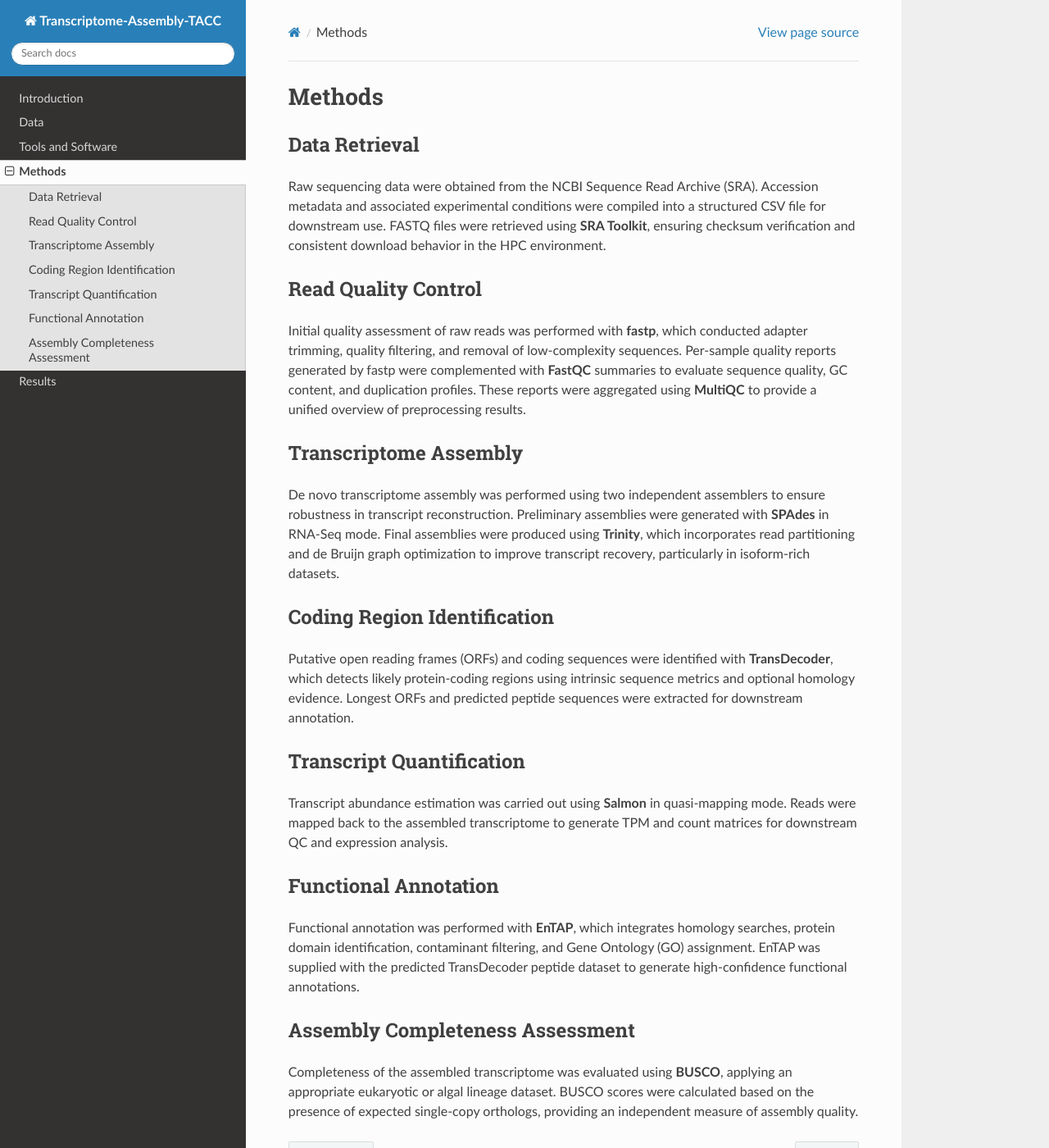
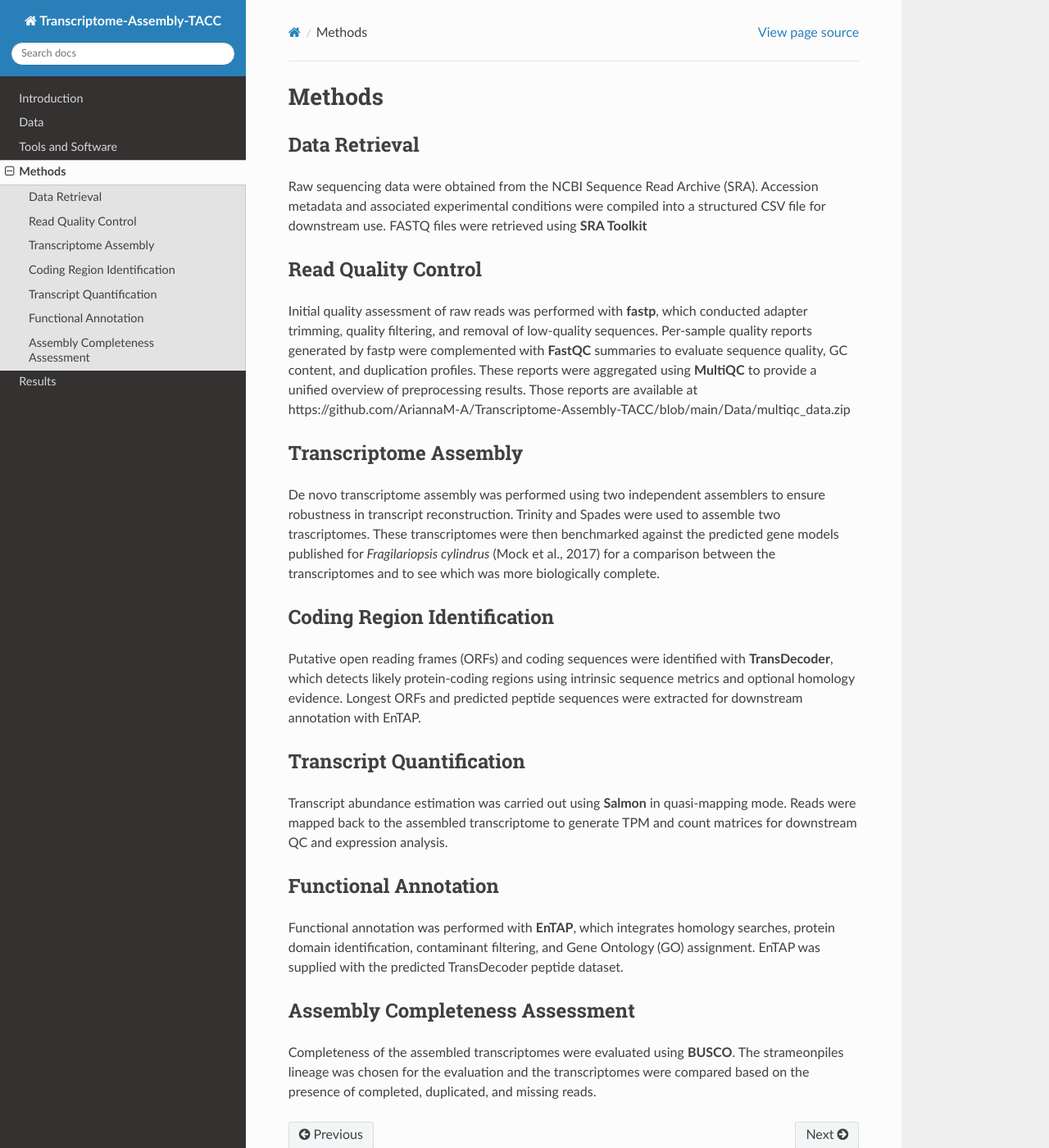
Before and after one commit to AriannaM-A/Transcriptome-Assembly-TACC, a Sphinx documentation site: the page built from docs/source/methods.md, in a window 1280 px wide and 1400 px high. Shown: the whole window at 82% size. Built offline with Sphinx 7.4.7 and the Read the Docs theme 3.1.0, drawn with Linux system fonts in a browser that asks for light colours; pages that are not in the unit, such as notebooks, are missing from menus.

```diff
--- a/docs/source/methods.md
+++ b/docs/source/methods.md
@@ -1,22 +1,22 @@
 # Methods
 
 #### Data Retrieval
-Raw sequencing data were obtained from the NCBI Sequence Read Archive (SRA). Accession metadata and associated experimental conditions were compiled into a structured CSV file for downstream use. FASTQ files were retrieved using **SRA Toolkit**, ensuring checksum verification and consistent download behavior in the HPC environment.
+Raw sequencing data were obtained from the NCBI Sequence Read Archive (SRA). Accession metadata and associated experimental conditions were compiled into a structured CSV file for downstream use. FASTQ files were retrieved using **SRA Toolkit**
 
 #### Read Quality Control
-Initial quality assessment of raw reads was performed with **fastp**, which conducted adapter trimming, quality filtering, and removal of low-complexity sequences. Per-sample quality reports generated by fastp were complemented with **FastQC** summaries to evaluate sequence quality, GC content, and duplication profiles. These reports were aggregated using **MultiQC** to provide a unified overview of preprocessing results.
+Initial quality assessment of raw reads was performed with **fastp**, which conducted adapter trimming, quality filtering, and removal of low-quality sequences. Per-sample quality reports generated by fastp were complemented with **FastQC** summaries to evaluate sequence quality, GC content, and duplication profiles. These reports were aggregated using **MultiQC** to provide a unified overview of preprocessing results. Those reports are available at https://github.com/AriannaM-A/Transcriptome-Assembly-TACC/blob/main/Data/multiqc_data.zip
 
 #### Transcriptome Assembly
-De novo transcriptome assembly was performed using two independent assemblers to ensure robustness in transcript reconstruction. Preliminary assemblies were generated with **SPAdes** in RNA-Seq mode. Final assemblies were produced using **Trinity**, which incorporates read partitioning and de Bruijn graph optimization to improve transcript recovery, particularly in isoform-rich datasets.
+De novo transcriptome assembly was performed using two independent assemblers to ensure robustness in transcript reconstruction. Trinity and Spades were used to assemble two trascriptomes. These transcriptomes were then benchmarked against the predicted gene models published for *Fragilariopsis cylindrus* (Mock et al., 2017) for a comparison between the transcriptomes and to see which was more biologically complete.
 
 #### Coding Region Identification
-Putative open reading frames (ORFs) and coding sequences were identified with **TransDecoder**, which detects likely protein-coding regions using intrinsic sequence metrics and optional homology evidence. Longest ORFs and predicted peptide sequences were extracted for downstream annotation.
+Putative open reading frames (ORFs) and coding sequences were identified with **TransDecoder**, which detects likely protein-coding regions using intrinsic sequence metrics and optional homology evidence. Longest ORFs and predicted peptide sequences were extracted for downstream annotation with EnTAP.
 
 #### Transcript Quantification
 Transcript abundance estimation was carried out using **Salmon** in quasi-mapping mode. Reads were mapped back to the assembled transcriptome to generate TPM and count matrices for downstream QC and expression analysis.
 
 #### Functional Annotation
-Functional annotation was performed with **EnTAP**, which integrates homology searches, protein domain identification, contaminant filtering, and Gene Ontology (GO) assignment. EnTAP was supplied with the predicted TransDecoder peptide dataset to generate high-confidence functional annotations.
+Functional annotation was performed with **EnTAP**, which integrates homology searches, protein domain identification, contaminant filtering, and Gene Ontology (GO) assignment. EnTAP was supplied with the predicted TransDecoder peptide dataset.
 
 #### Assembly Completeness Assessment
-Completeness of the assembled transcriptome was evaluated using **BUSCO**, applying an appropriate eukaryotic or algal lineage dataset. BUSCO scores were calculated based on the presence of expected single-copy orthologs, providing an independent measure of assembly quality.
+Completeness of the assembled transcriptomes were evaluated using **BUSCO**. The strameonpiles lineage was chosen for the evaluation and the transcriptomes were compared based on the presence of completed, duplicated, and missing reads.
```
